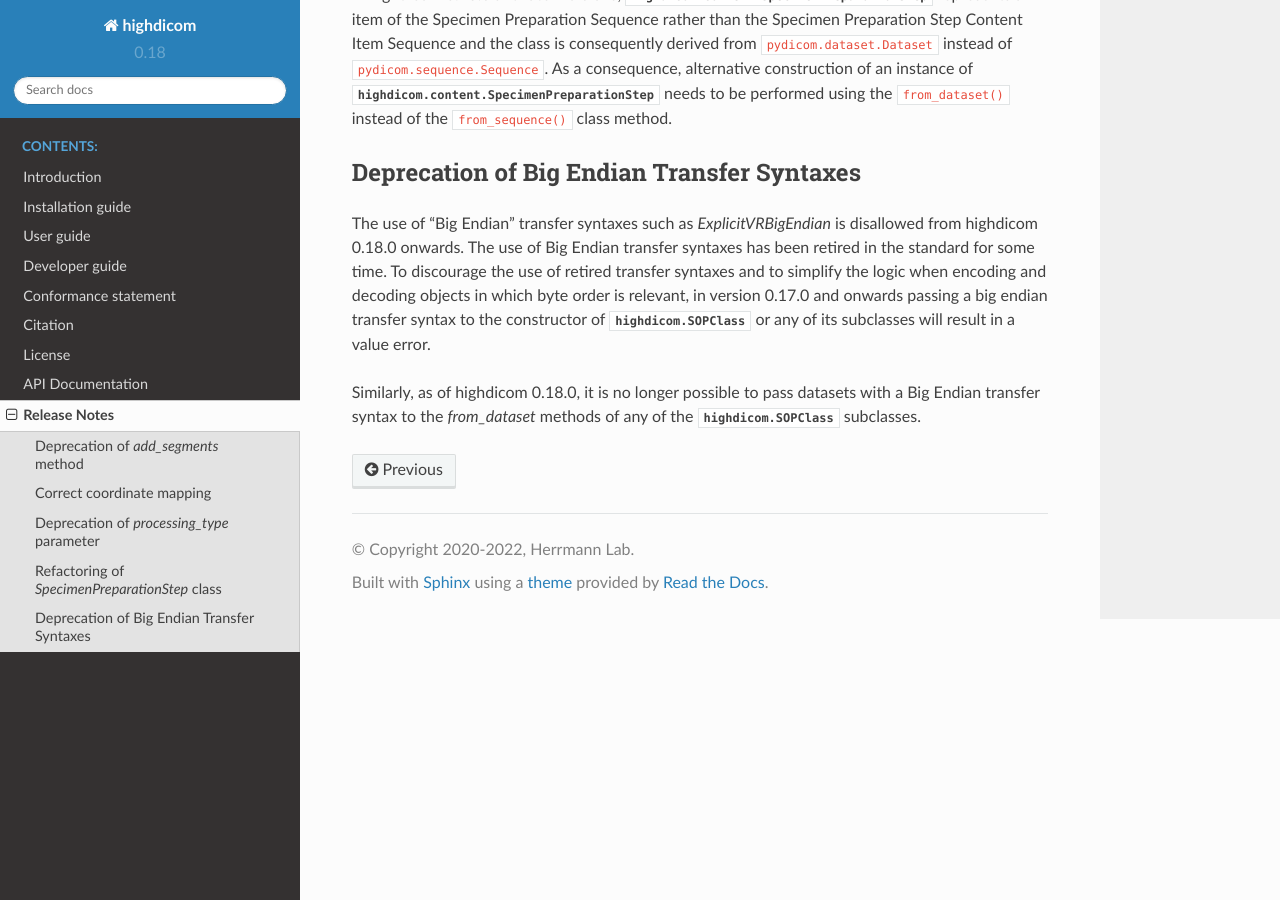
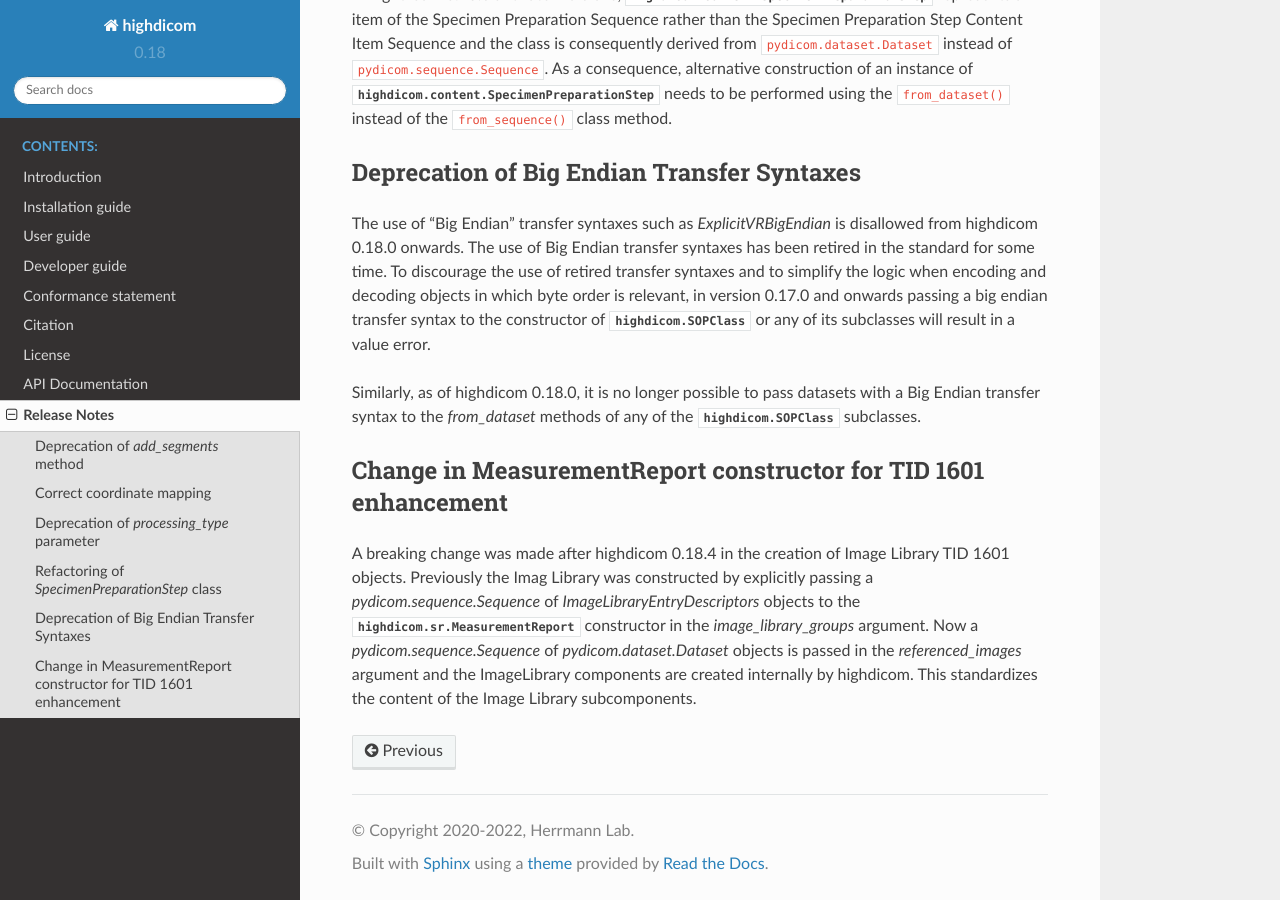
Before and after one commit to ImagingDataCommons/highdicom, a Sphinx documentation site: the page built from docs/release_notes.rst, in a window 1280 px wide and 900 px high, scrolled down 2802 px. Built offline with Sphinx 7.4.7 and the Read the Docs theme 2.0.0, drawn with Linux system fonts in a browser that asks for light colours.

Commit message:
Updated release notes

```diff
--- a/docs/release_notes.rst
+++ b/docs/release_notes.rst
@@ -185,3 +185,19 @@ error.
 Similarly, as of highdicom 0.18.0, it is no longer possible to pass datasets
 with a Big Endian transfer syntax to the `from_dataset` methods of any of the
 :class:`highdicom.SOPClass` subclasses.
+
+.. _update-image-library:
+
+Change in MeasurementReport constructor for TID 1601 enhancement
+----------------------------------------------------------------
+
+A breaking change was made after highdicom 0.18.4 in the creation of Image
+Library TID 1601 objects.
+Previously the Imag Library was constructed by explicitly
+passing a `pydicom.sequence.Sequence` of `ImageLibraryEntryDescriptors`
+objects to the :class:`highdicom.sr.MeasurementReport` constructor in the `image_library_groups`
+argument.
+Now a `pydicom.sequence.Sequence` of `pydicom.dataset.Dataset`
+objects is passed in the `referenced_images` argument and the
+ImageLibrary components are created internally by highdicom.
+This standardizes the content of the Image Library subcomponents.
```
